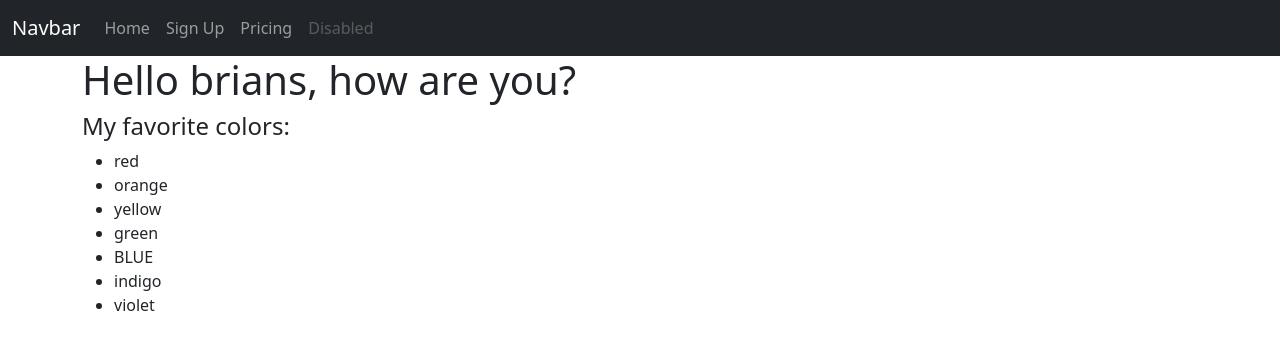
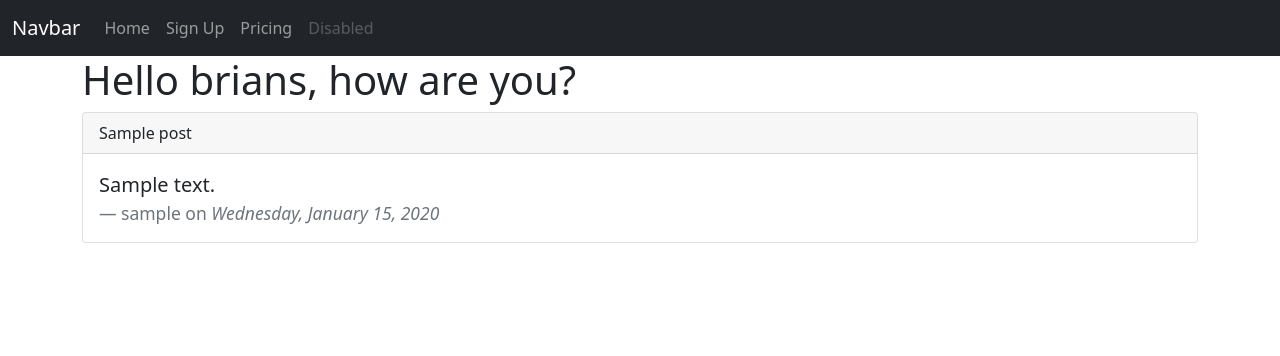
Before and after one commit to bstanton773/kekambas-91_flask_intro, a Flask app: page / in a window 1280 px wide. Shown: the top 356 px of the page. Run offline with Flask 2, Linux system fonts and the light colour scheme; tables that the repository leaves empty hold one stand-in row (values such as "Sample post"); some libraries are stand-ins or nearby versions.

Commit message:
Display all posts on the index page

```diff
--- a/app/routes.py
+++ b/app/routes.py
@@ -1,7 +1,7 @@
 from app import app
 from flask import render_template, redirect, url_for, flash
 from app.forms import SignUpForm
-from app.models import User
+from app.models import Post, User
 
 @app.route("/")
 def index():
@@ -9,8 +9,8 @@ def index():
         'username': 'brians',
         'email': 'brians@codingtemple.com'
     }
-    colors = ['red', 'orange', 'yellow', 'green', 'blue', 'indigo', 'violet']
-    return render_template('index.html', user=user_dict, colors=colors)
+    posts = Post.query.all()
+    return render_template('index.html', user=user_dict, posts=posts)
 
 
 @app.route('/signup', methods=['GET', 'POST'])
--- a/app/templates/index.html
+++ b/app/templates/index.html
@@ -5,15 +5,16 @@
 {% block content %}
 <h1>Hello {{ user.username }}, how are you?</h1>
 
-<h4>My favorite colors:</h4>
-<ul>
-    {% for color in colors %}
-        {% if color == 'blue' %}
-            <li>{{ color.upper() }}</li>
-        {% else %}
-            <li>{{ color }}</li>
-        {% endif %}
-    {% endfor %}
-</ul>
+{% for post in posts %}
+    <div class="card">
+        <div class="card-header"> {{ post.title }}</div>
+        <div class="card-body">
+        <blockquote class="blockquote mb-0">
+            <p>{{ post.body }}</p>
+            <footer class="blockquote-footer">{{ post.author.username }} on <cite title="Source Title">{{ post.date_created.strftime('%A, %B %d, %Y')  }}</cite></footer>
+        </blockquote>
+        </div>
+  </div>
+{% endfor %}
 
 {% endblock %}
```
